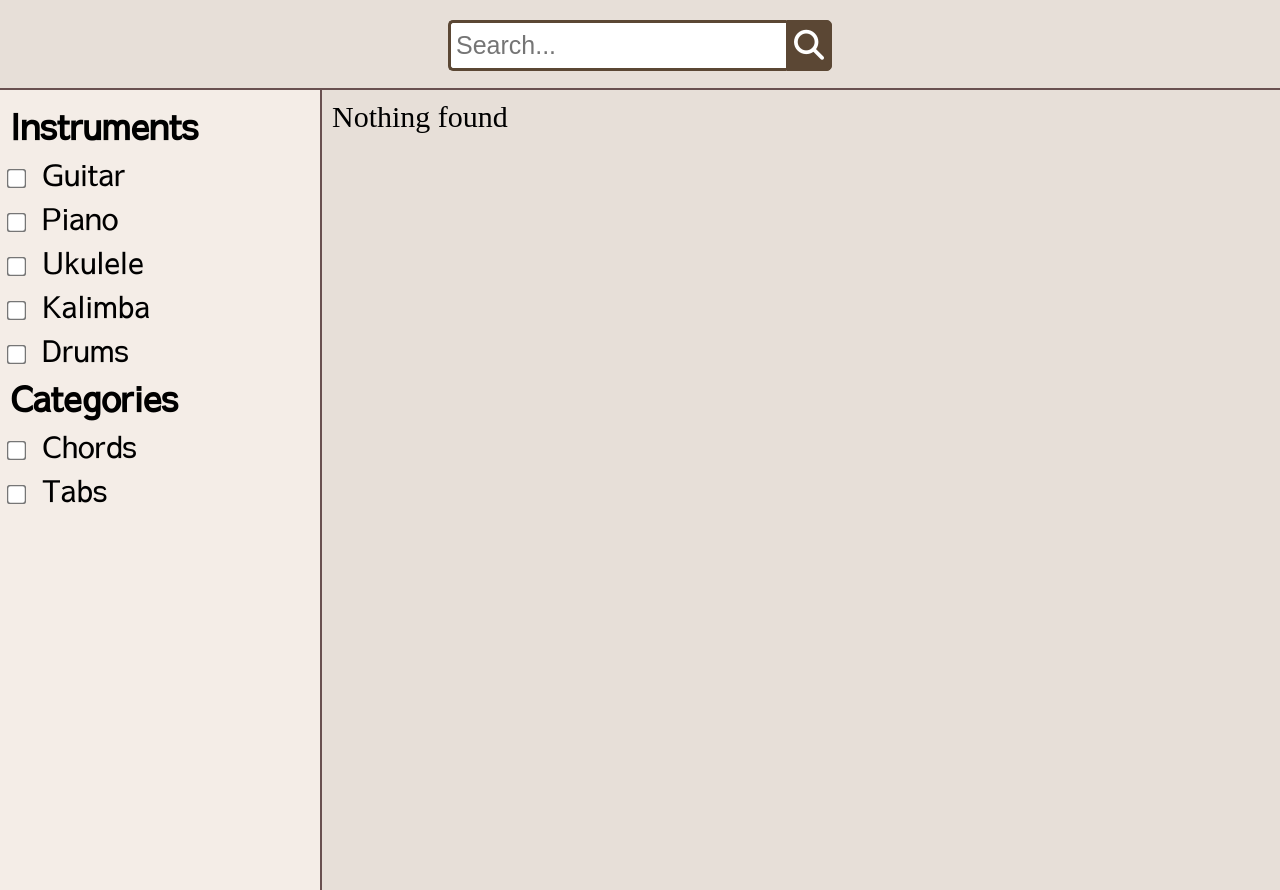
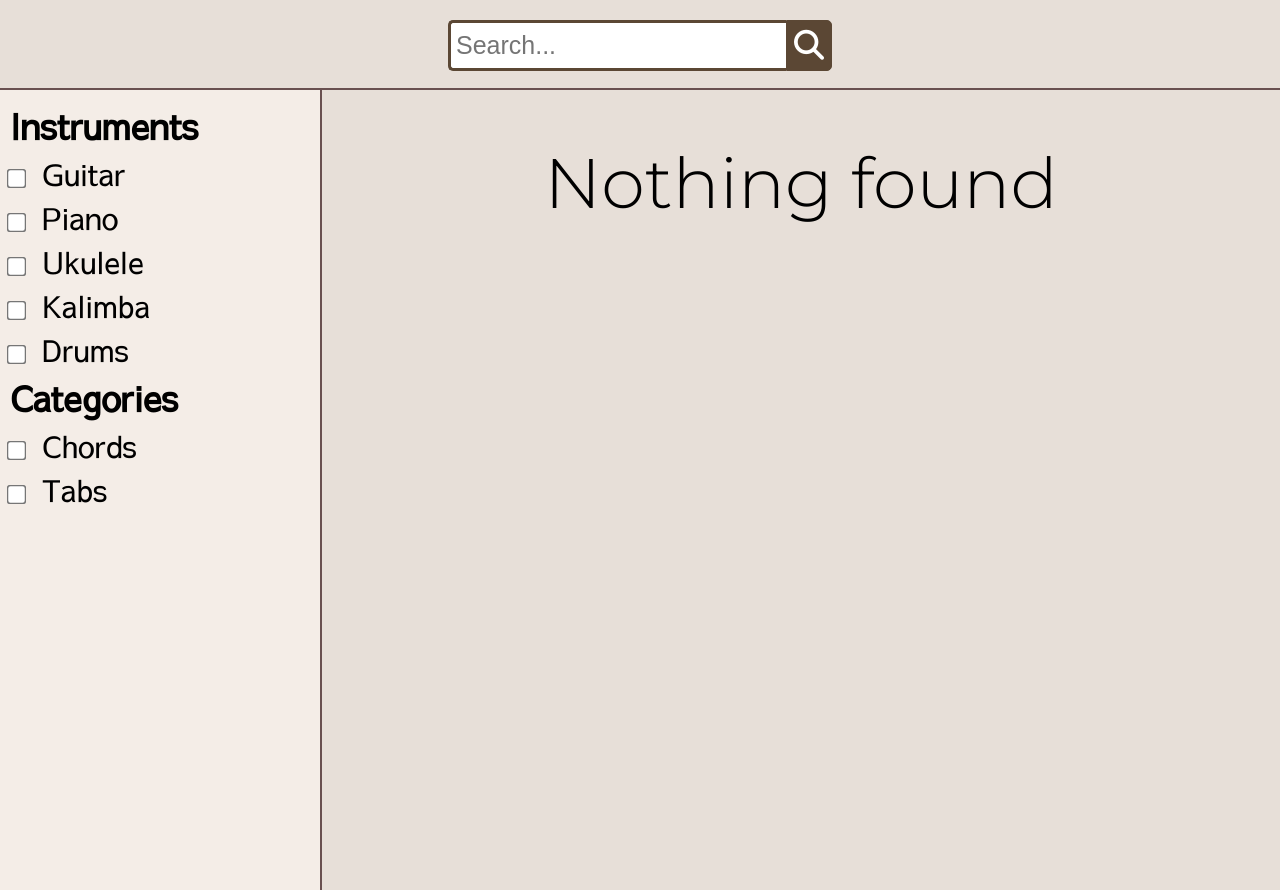
Before and after one commit to Drakonchyk/note, a Flask app: page /search in a window 1280 px wide. Shown: the part 150-1040 px from the top of the page. Run offline with Flask 3, Linux system fonts and the light colour scheme; some libraries are stand-ins or nearby versions.

Commit message:
edited song search, adjusted nothing found case

```diff
--- a/static/songs_choice.css
+++ b/static/songs_choice.css
@@ -227,11 +227,13 @@ label{
     border-radius: 30px;
 }
 .content p{
-  display: flex;
-  height: auto;
-  align-items: center;
+  /* display: flex;
+  height: auto; */
+  /* align-items: center; */
+  margin-top: 40px;
   text-align: center;
-  font-size: 30px;
+  font-size: 70px;
+  font-family: 'Montserrat', sans-serif;
 }
 
 .song-name a{
```
